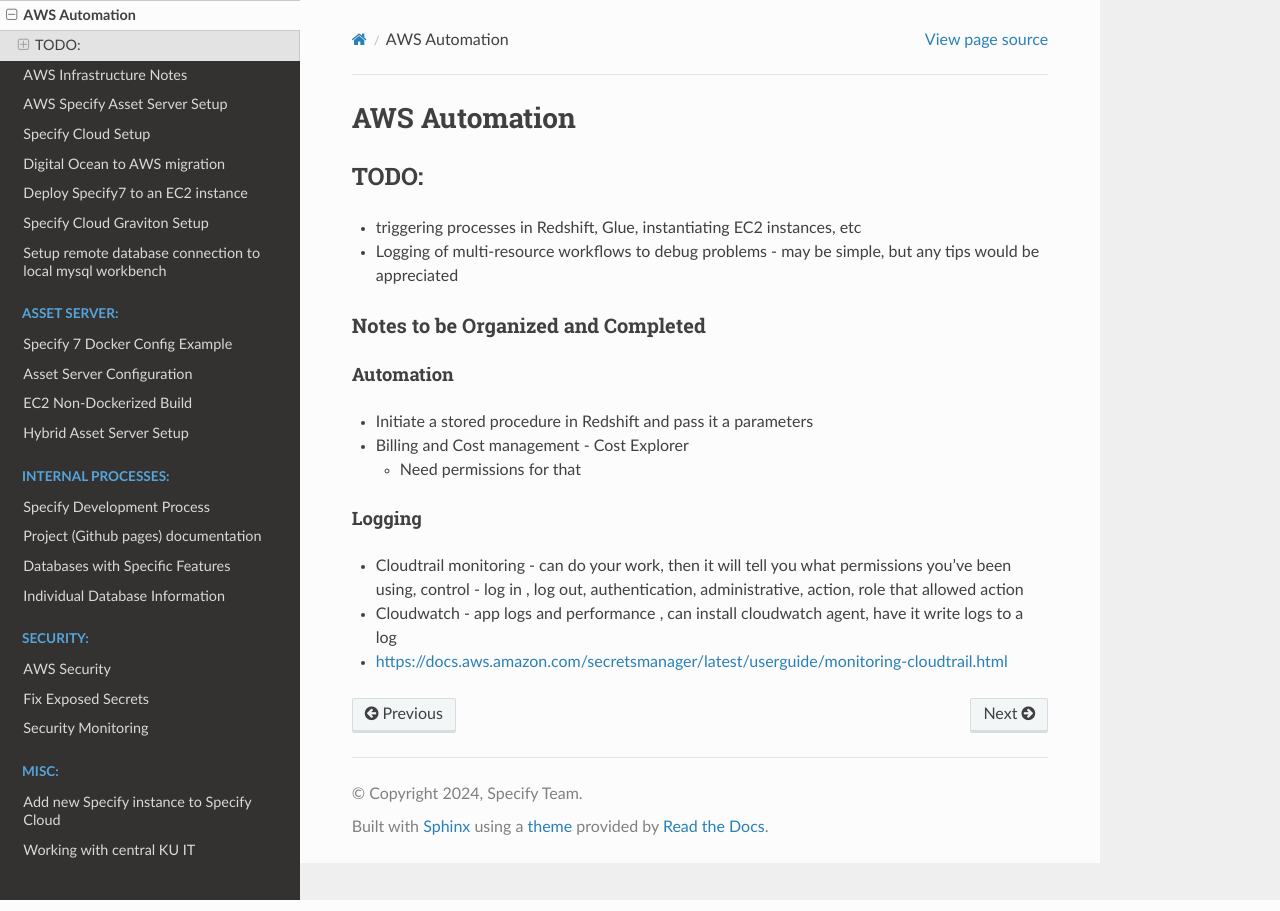
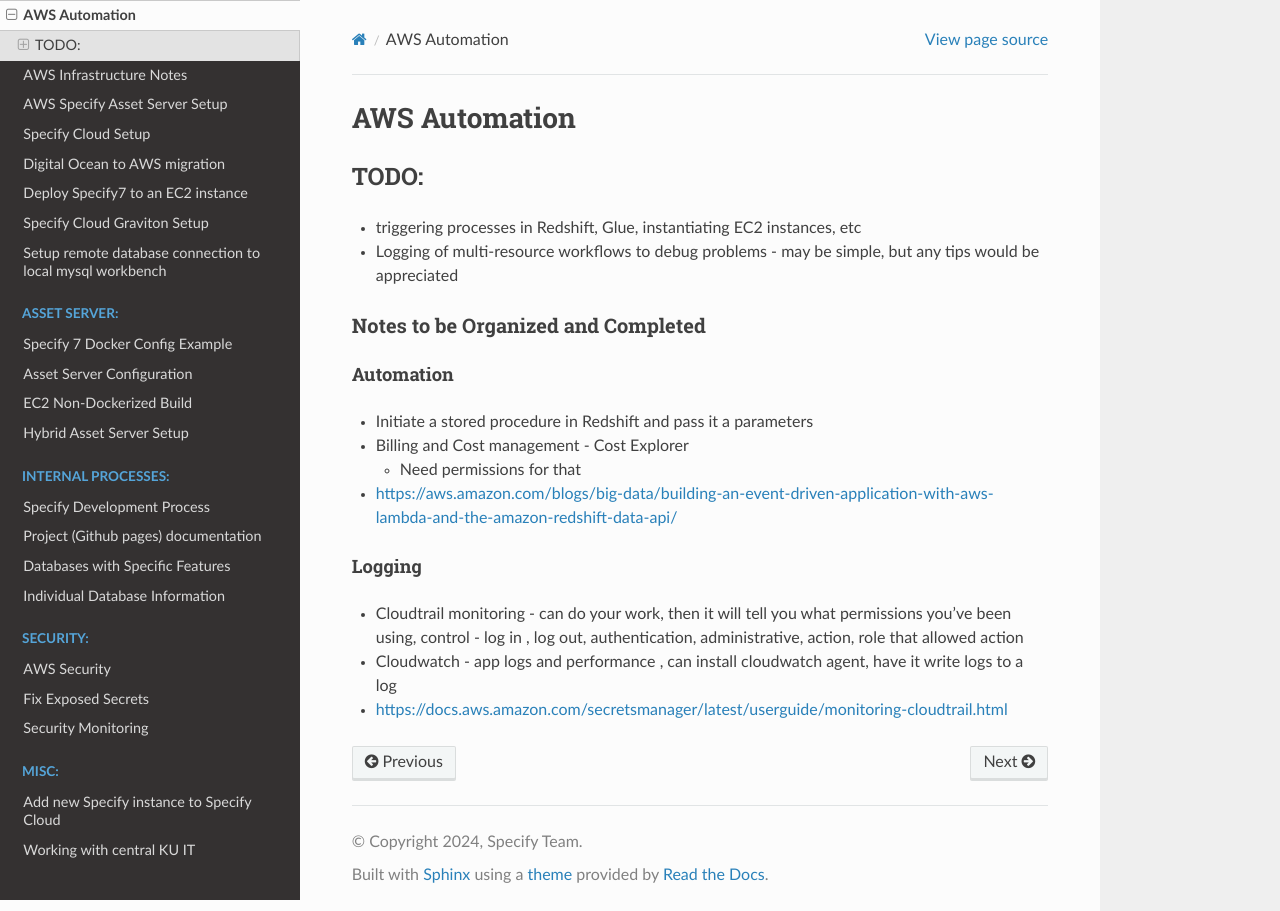
Before and after one commit to specify/specify.github.io, a Sphinx documentation site: the page built from sphinx/aws/aws_automation.rst, in a window 1280 px wide. Built offline with Sphinx 7.4.7 and the Read the Docs theme 2.0.0, drawn with Linux system fonts in a browser that asks for light colours; some of the changed lines change nothing that is shown.

Commit message:
added link

```diff
--- a/sphinx/aws/aws_automation.rst
+++ b/sphinx/aws/aws_automation.rst
@@ -20,6 +20,10 @@
 
   * Need permissions for that
 
+* https://aws.amazon.com/blogs/big-data/building-an-event-driven-application-with-aws-lambda-and-the-amazon-redshift-data-api/
+
+
+
 Logging
 ................
 
```
